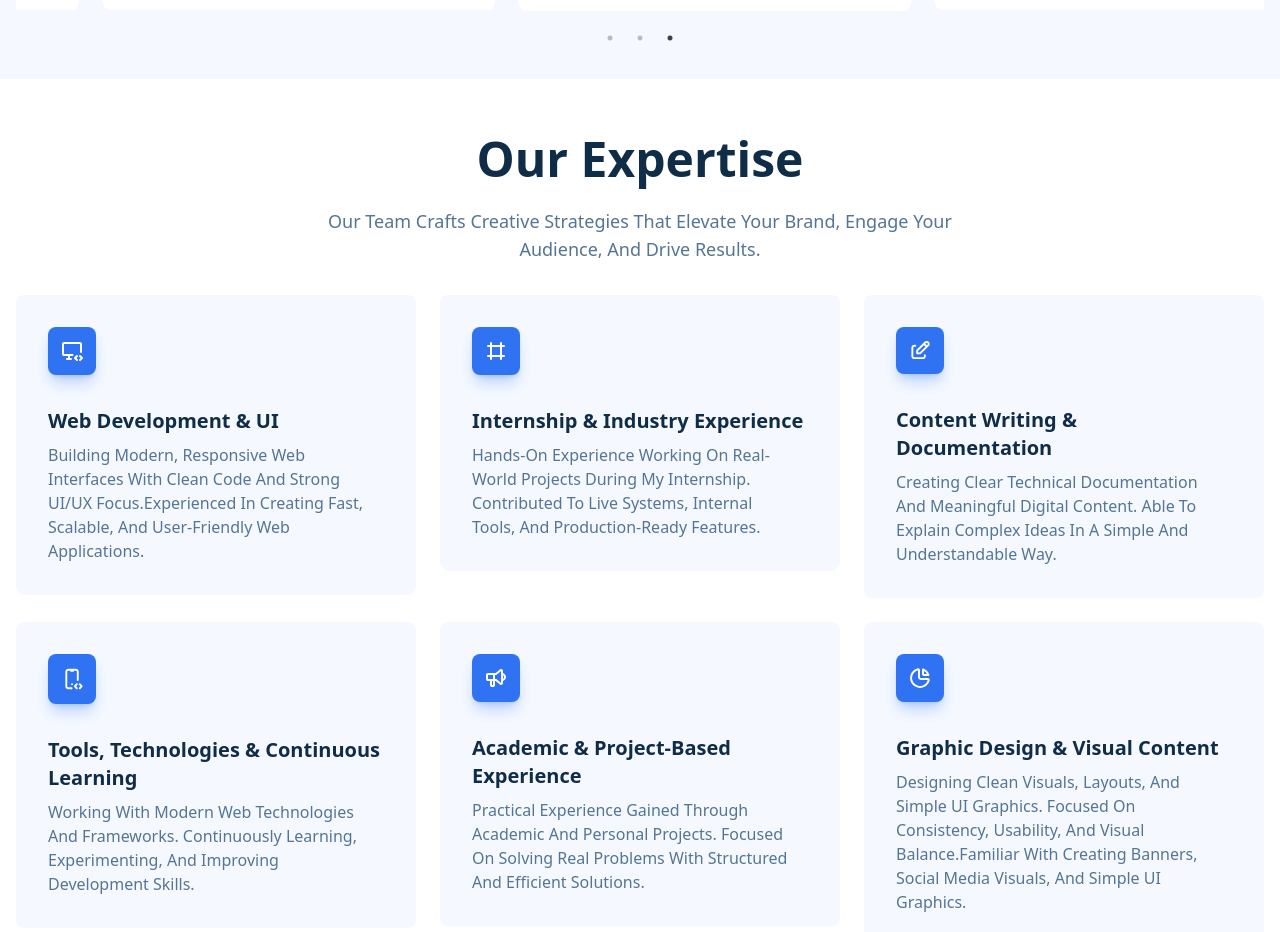
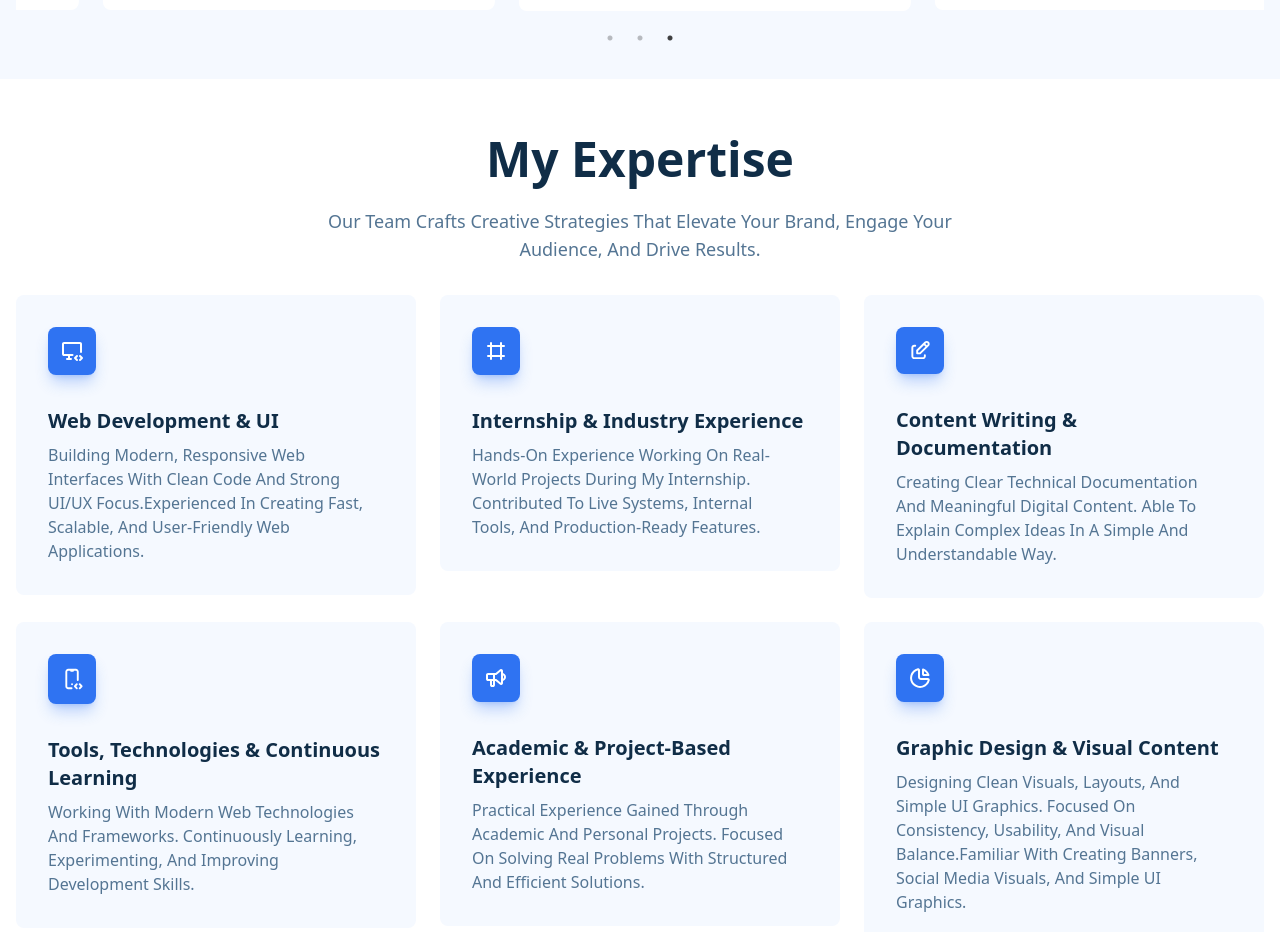
Before and after one commit to BuddhikaKulasekara/buddhika_portfolio, a Next.js app: page / in a window 1280 px wide. Shown: the part 2060-2992 px from the top of the page. Built offline with nearby package versions, Linux system fonts and the light colour scheme.

Commit message:
feat: Expertise change

```diff
--- a/src/app/components/Home/Specialize/index.tsx
+++ b/src/app/components/Home/Specialize/index.tsx
@@ -29,7 +29,7 @@ const Specialize = () => {
     <section id='expertise' className='scroll-mt-12'>
       <div className='container'>
         <div className='text-center mb-8'>
-          <h2 className='mb-6'>Our Expertise</h2>
+          <h2 className='mb-6'>My Expertise</h2>
           <p className='text-lg font-normal max-w-2xl mx-auto'>
             Our team crafts creative strategies that elevate your brand, engage
             your audience, and drive results.
```
Also changed, not shown: 1 other file (tests, documents, lock files or other folders). Lines whose indentation alone changed are shown as unchanged.
